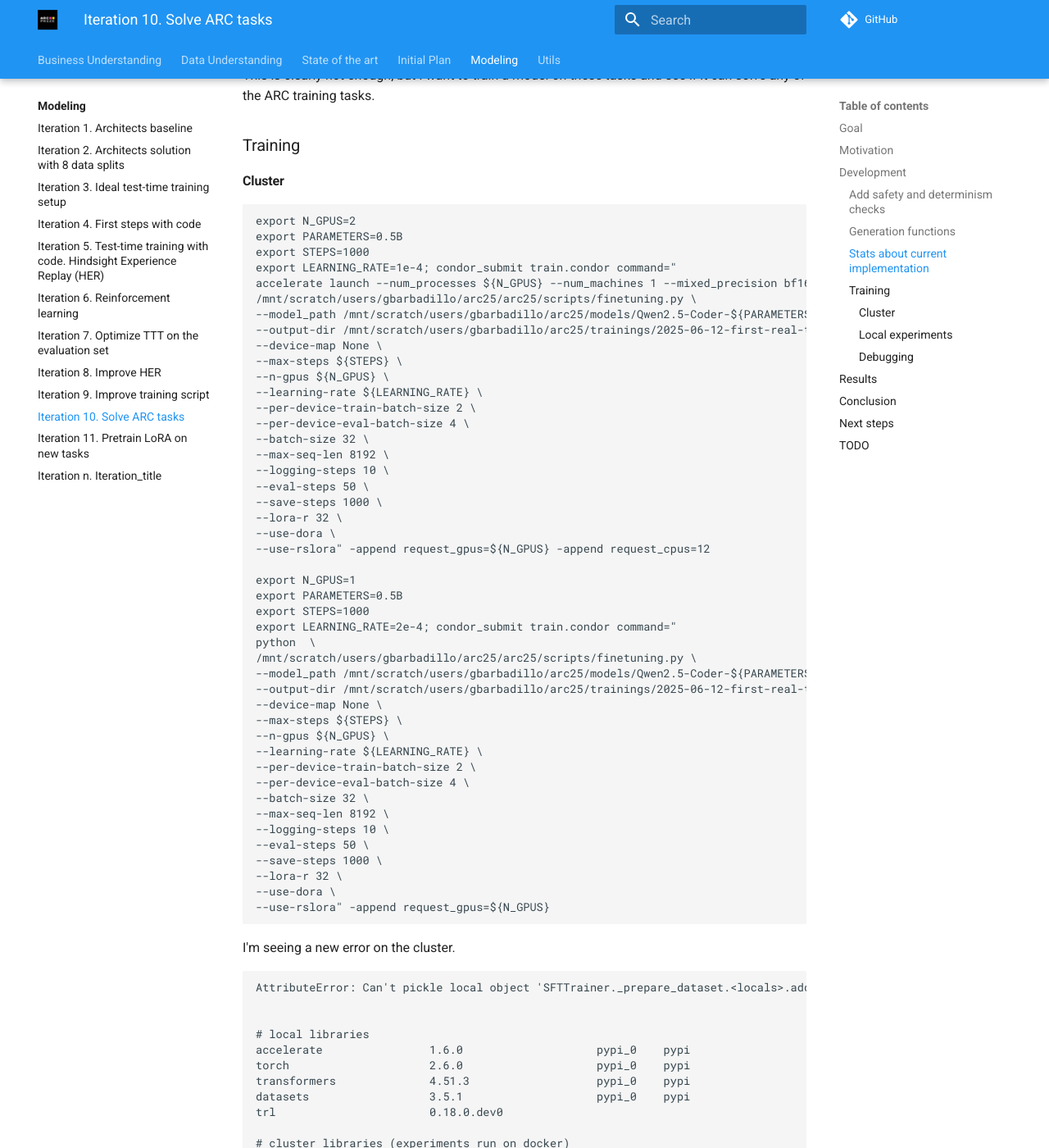
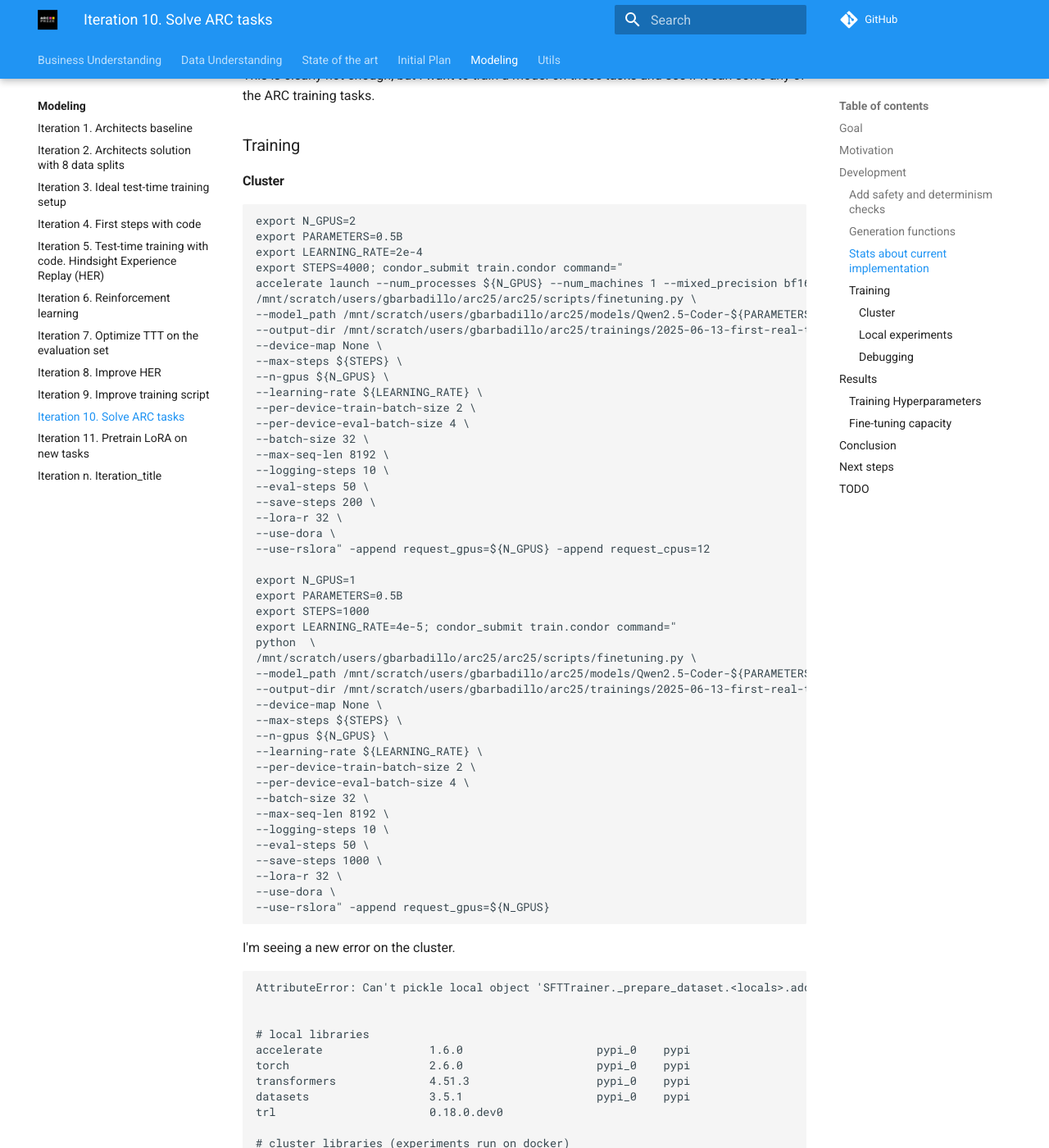
Before and after one commit to ironbar/arc25, an MkDocs documentation site: the page built from docs/modeling/Iteration_10_solve_arc_tasks.md, in a window 1280 px wide and 1400 px high, scrolled down 1637 px. Shown: the whole window at 82% size. Built offline with MkDocs 1.6.1 and Material for MkDocs 9.7.7, drawn with Linux system fonts in a browser that asks for light colours; comment, search, counter and statistics services are not loaded; some of the changed text lies outside the part shown.

Commit message:
updated results

````diff
--- a/docs/modeling/Iteration_10_solve_arc_tasks.md
+++ b/docs/modeling/Iteration_10_solve_arc_tasks.md
@@ -78,12 +78,12 @@
 ```bash
 export N_GPUS=2
 export PARAMETERS=0.5B
-export STEPS=1000
-export LEARNING_RATE=1e-4; condor_submit train.condor command="
+export LEARNING_RATE=2e-4
+export STEPS=4000; condor_submit train.condor command="
 accelerate launch --num_processes ${N_GPUS} --num_machines 1 --mixed_precision bf16 --multi_gpu  \
 /mnt/scratch/users/gbarbadillo/arc25/arc25/scripts/finetuning.py \
 --model_path /mnt/scratch/users/gbarbadillo/arc25/models/Qwen2.5-Coder-${PARAMETERS}-Instruct/ \
---output-dir /mnt/scratch/users/gbarbadillo/arc25/trainings/2025-06-12-first-real-trainings/A6000-GPUS${N_GPUS}-Qwen2.5-Coder-${PARAMETERS}-${STEPS}steps-${LEARNING_RATE}lr \
+--output-dir /mnt/scratch/users/gbarbadillo/arc25/trainings/2025-06-13-first-real-trainings/${N_GPUS}xA6000-Qwen2.5-Coder-${PARAMETERS}-${STEPS}steps-${LEARNING_RATE}lr \
 --device-map None \
 --max-steps ${STEPS} \
 --n-gpus ${N_GPUS} \
@@ -94,7 +94,7 @@
 --max-seq-len 8192 \
 --logging-steps 10 \
 --eval-steps 50 \
---save-steps 1000 \
+--save-steps 200 \
 --lora-r 32 \
 --use-dora \
 --use-rslora" -append request_gpus=${N_GPUS} -append request_cpus=12
@@ -102,11 +102,11 @@
 export N_GPUS=1
 export PARAMETERS=0.5B
 export STEPS=1000
-export LEARNING_RATE=2e-4; condor_submit train.condor command="
+export LEARNING_RATE=4e-5; condor_submit train.condor command="
 python  \
 /mnt/scratch/users/gbarbadillo/arc25/arc25/scripts/finetuning.py \
 --model_path /mnt/scratch/users/gbarbadillo/arc25/models/Qwen2.5-Coder-${PARAMETERS}-Instruct/ \
---output-dir /mnt/scratch/users/gbarbadillo/arc25/trainings/2025-06-12-first-real-trainings/A6000-GPUS${N_GPUS}-Qwen2.5-Coder-${PARAMETERS}-${STEPS}steps-${LEARNING_RATE}lr \
+--output-dir /mnt/scratch/users/gbarbadillo/arc25/trainings/2025-06-13-first-real-trainings/${N_GPUS}xA6000-Qwen2.5-Coder-${PARAMETERS}-${STEPS}steps-${LEARNING_RATE}lr \
 --device-map None \
 --max-steps ${STEPS} \
 --n-gpus ${N_GPUS} \
@@ -349,6 +349,20 @@
 
 ## Results
 
+### Training Hyperparameters
+
+For a batch size of 32 and lora rank of 32 a learning rate of 2e-4 seems to be good. 1e-3 is too much,
+4e-4 also works but for longer trainings 2e-4 might be a better option.
+
+Since I only have 23 training tasks, I don't expect to see relevant improvements by using a batch size
+bigger than 32. So I'm not going to do experiments with the batch size.
+
+[Wandb experiment](https://wandb.ai/guillermobarbadillo/2025-06-13-first-real-trainings/workspace?nw=nwuserguillermobarbadillo), filter by `1000steps`.
+
+### Fine-tuning capacity
+
+TODO: change the lora rank and also try a full fine-tuning and check the training metrics
+
 ## Conclusion
 
 ## Next steps
@@ -362,5 +376,6 @@
 - [x] I would like to have a list of all the primitive functions from the DSL, and how many times are they used in the training tasks. A correlation plot would also be nice to see which connections are missing.
 - [x] Is the sampling speed enough?
 - [x] Stats about the input tokens distribution, what should be the max-seq-len?
-- [ ] Optimize learning rate and batch size for 2 GPUs.
+- [x] Optimize learning rate and batch size for 2 GPUs.
+- [ ] Create a notebook to evaluate the trained models on real ARC tasks
 - [ ] I need a way to do evaluation at scale, using multiple GPUs, and saving all the generated tasks when searching for a solution.
````
